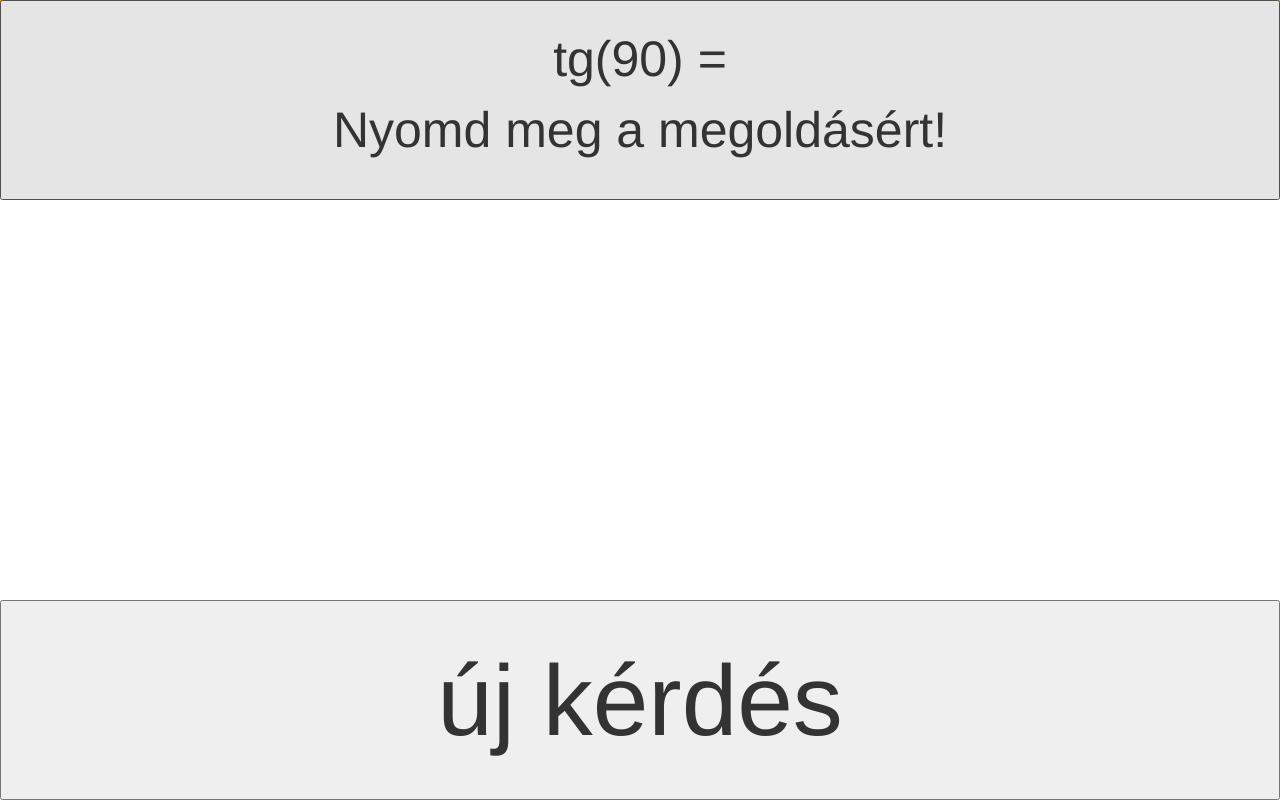
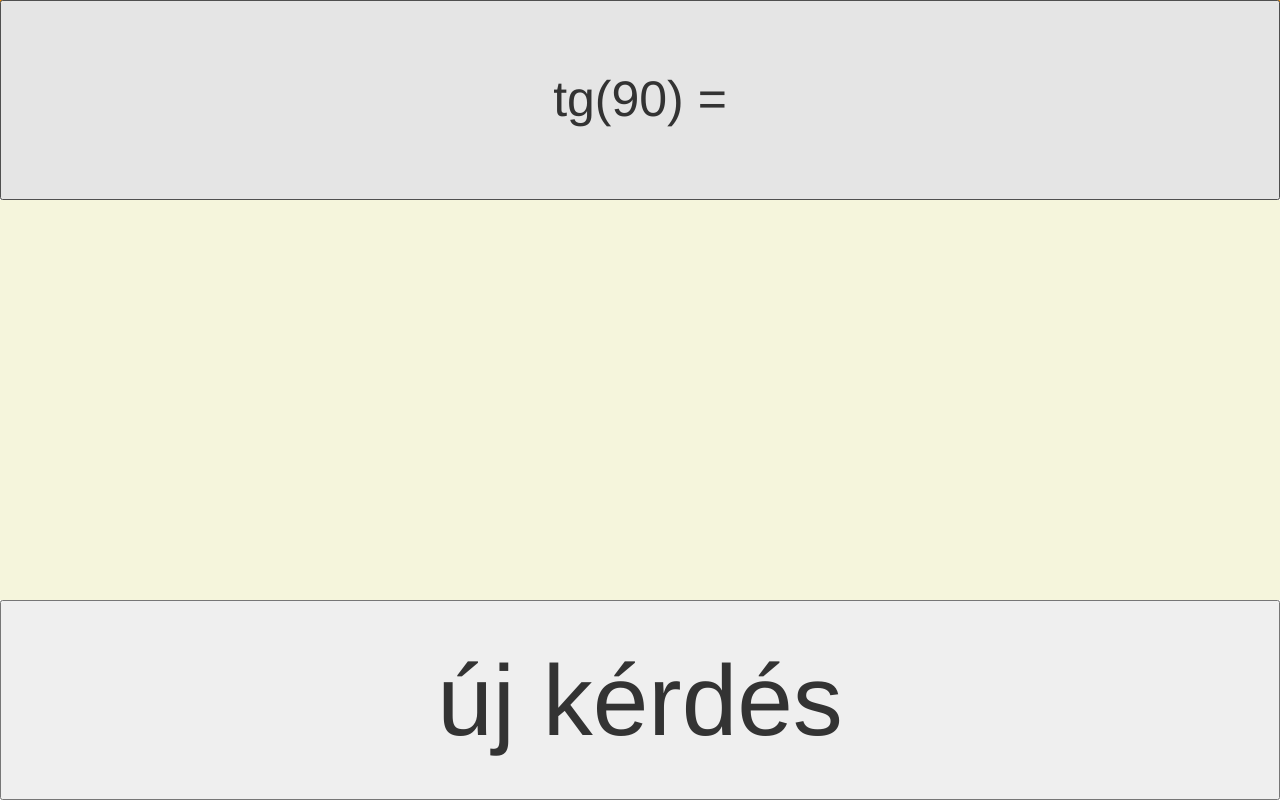
Before and after one commit to poludeukes/django-blog, a Django app: page / in a window 1280 px wide. Run offline with Django 3.2, Linux system fonts and the light colour scheme; data that the repository does not hold is empty; some libraries are stand-ins or nearby versions.

Commit message:
color and text change

```diff
--- a/blog/static/css/blog.css
+++ b/blog/static/css/blog.css
@@ -8,7 +8,7 @@ z-index:1;
 #sol_container{
     width:100%;
     height:50%;
-    background-color: white;
+    background-color: beige;
 }
 
 #Solve {
--- a/blog/static/js/mathapp.js
+++ b/blog/static/js/mathapp.js
@@ -6,8 +6,8 @@ var AM = [];
 	AM[ 3 ]           = { question:"n(A,B) normálvektorú, (x_0,y_0) ponton átmenő e egyenes egyenlete:",         answer:"Ax + By = Ax_0 + By_0"        };
 	AM[ 4 ]           = { question:"i(v_1,v_2) irányvektorú, (x_0,y_0) ponton átmenő e egyenes egyenlete:",         answer:"v_2*x - v_1*y = v_2*x_0 - v_1*y_0"        };
 	AM[ 5 ]           = { question:"Mondd ki a Cosinus-tételt!",       answer:"c^2 = a^2 + b^2 -2ab cos(gamma)"       };
-    AM[ 6 ]           = { question:"sin(alfa) = ?)"             ,       answer:"a szöggel szemközti befogó osztva az átfogóval"    };
-    AM[ 7 ]           = { question:"cos(alfa) = ?)"             ,       answer:"a szög melleti befogó osztva az átfogóval"    };
+    AM[ 6 ]           = { question:"sin(alfa) = ?"             ,       answer:"a szöggel szemközti befogó osztva az átfogóval"    };
+    AM[ 7 ]           = { question:"cos(alfa) = ?"             ,       answer:"a szög melleti befogó osztva az átfogóval"    };
     AM[ 8 ]           = { question: "Mely egyenesek metszéspontja adja a háromszög körülírt körének középpontját?",  answer: "oldalfelező merőlegesek" };
     AM[ 9 ]           = { question: "Mely egyenesek metszéspontja adja a háromszög beírt körének középpontját?", answer: "szögfelezők" };
     AM[ 10]           = { question: "A háromszög súlypontja hogyan osztja a súlyvonalakat?" , answer: "Harmadolja őket. Mindig a csúcsok felé esik a 2/3, az oldalak felé az 1/3 rész" };
@@ -103,7 +103,7 @@ function NewProblem() {
     var numberOfQuestions = AM.length;
     var questionID = Math.floor((Math.random()*numberOfQuestions)%numberOfQuestions);
 
-    document.getElementById("Solve").innerHTML = AM[questionID].question + "<p> Nyomd meg a megoldásért!</p>";
+    document.getElementById("Solve").innerHTML = AM[questionID].question;
     document.getElementById("solution").innerHTML = "";
 
 
```
